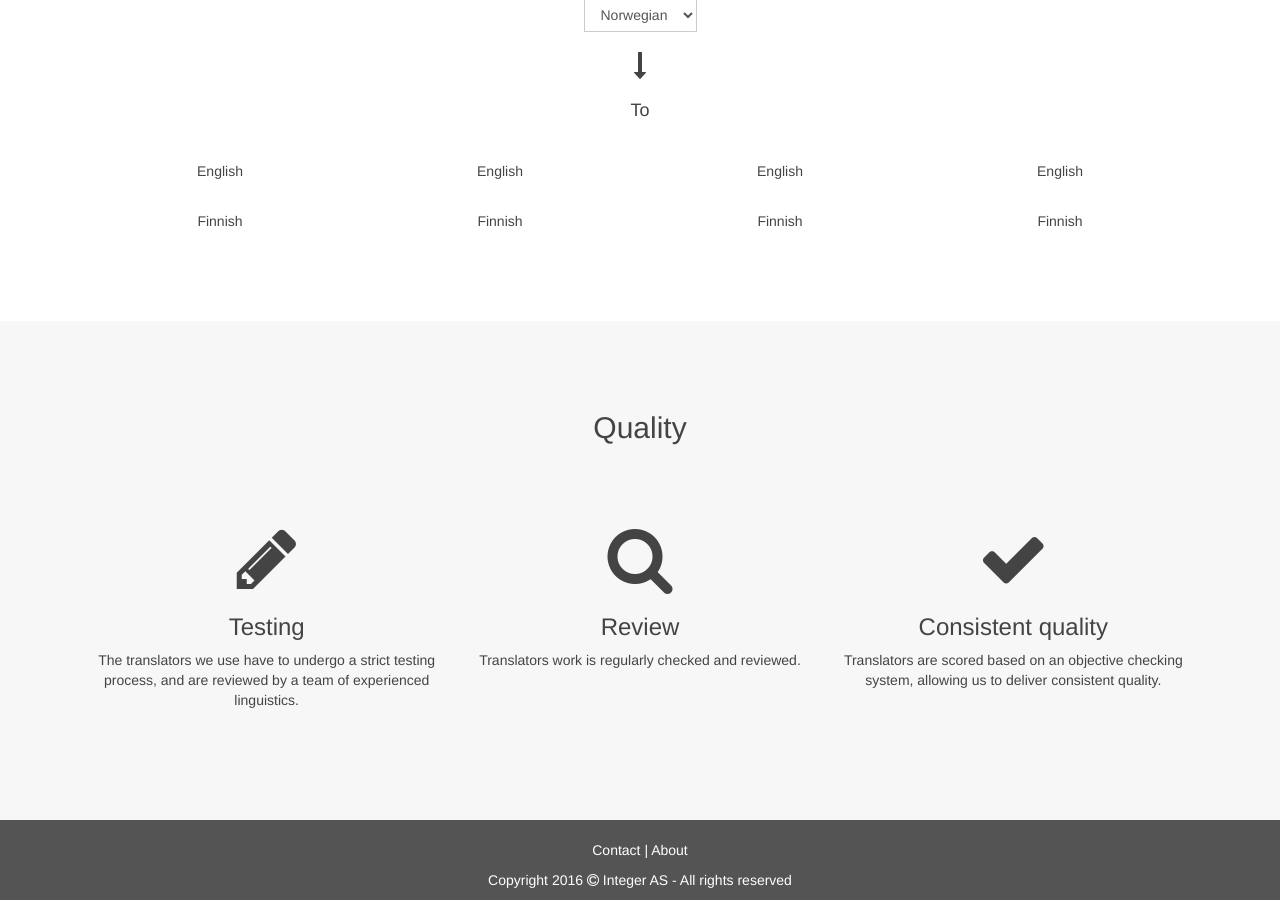
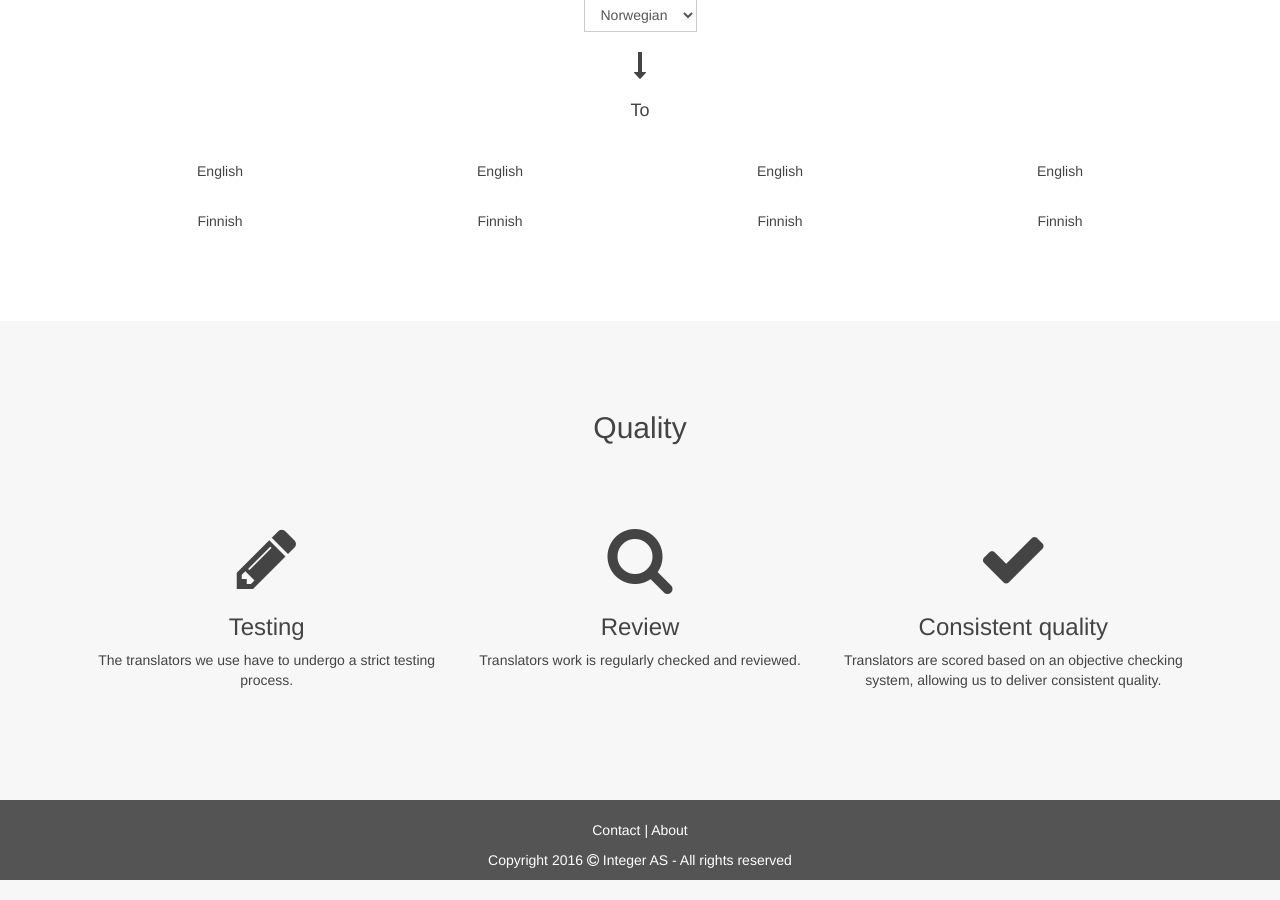
Before and after one commit to yhoiseth/www.understandly.com, a Jekyll site: the page built from index.html, in a window 1280 px wide and 900 px high, scrolled down 1555 px. Built offline with Jekyll 4.4.1, drawn with Linux system fonts in a browser that asks for light colours; nearby versions of some CDN libraries.

```diff
--- a/index.html
+++ b/index.html
@@ -154,7 +154,7 @@
             <div class="col-sm-4">
               <i class="fa fa-pencil fa-5x"></i>
               <h3>Testing</h3>
-              <p>The translators we use have to undergo a strict testing process, and are reviewed by a team of experienced linguistics.</p>
+              <p>The translators we use have to undergo a strict testing process.</p>
             </div>
           </div>
           <div class="service-box text-center">
```
